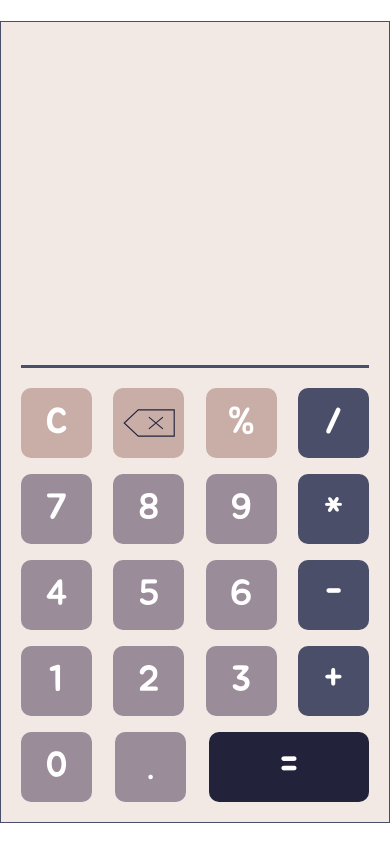
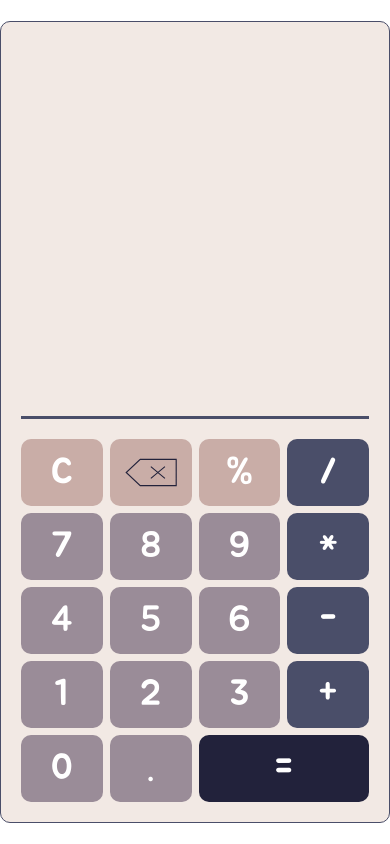
Before and after one commit to sakinarahimova/CodeAlpha_Calculator, a plain HTML site: page index.html in a window 390 px wide. Drawn offline with Linux system fonts and the light colour scheme.

Commit message:
fourth commit

```diff
--- a/index.html
+++ b/index.html
@@ -15,7 +15,7 @@
             <div class="line"></div>
             <div class="buttons-container">
                 <button id="delete-all">C</button>
-                <button id="delete-icon-button"><img class="delete-icon" src="./streamline-sharp_delete-tag.svg" alt="delete-icon"></button>
+                <button id="delete-icon-button"><img class="delete-icon" src="./icons/delete-icon.svg" alt="delete-icon"></button>
                 <button id="percent">%</button>
                 <button id="divide">/</button>
                 <button id="seven">7</button>
--- a/style.css
+++ b/style.css
@@ -20,6 +20,7 @@
     align-items: center;
     justify-content: flex-end;
     background-color: #f2e9e4;
+    border-radius: 10px;
     border: 1px solid #4a4e69;
 }
 .output{
@@ -28,7 +29,7 @@
     flex-direction: column;
     justify-content: flex-end;
     height: 100px;
-    margin-bottom: 40px;
+    margin-bottom: 36px;
 }
 .line{
     width: 100%;
@@ -46,21 +47,20 @@ h1{
     color: #4a4e69;
 }
 .delete-icon{
-    width: 70px;
+    width: 60px;
     height: 70px;
+    /* width: 100%; */
 }
 .buttons-container{
-    /* width: 100%; */
-    display: flex;
-    flex-wrap: wrap;
-    justify-content: space-between;
-    gap: 18px;
+    width: 100%;
+    display: grid;
+    grid-template-columns: repeat(4 , 1fr);
+    grid-auto-rows: 70px;
+    gap: 10px;
 }
 .buttons-container button{
     font-size: 40px;
     color: white;
-    width: 80px;
-    height: 70px;
     border: none;
     border-radius: 10px;
     background-color: #9a8c98;
@@ -69,7 +69,7 @@ h1{
     background-color: #c9ada7;
 }
 #equal{
-    width: 180px;
+    grid-column: span 2;
     background-color: #22223b;
 }
 #divide , #multiply, #minus , #plus{
@@ -77,33 +77,20 @@ h1{
 }
 
 @media screen and (max-width:600px) {
-    .calculator-container{
-        height: 100vh;
-    }
-    .calculator{
-        width: 420px;
-        height: 95vh;
-    }
-    .output{
-        margin-bottom: 36px;
-    }
-
     h1{
-        font-size: 38px;
+        font-size: 36px;
     }
     .delete-icon{
-        width: 60px;
-        height: 70px;
+        height: 67px;
     }
     .buttons-container{
-        gap: 16px;
+        width: 100%;
+        display: grid;
+        grid-template-columns: repeat(4 , 1fr);
+        grid-auto-rows: 67px;
+        gap: 7px;
     }
     .buttons-container button{
         font-size: 36px;
-        width: calc(100%/4 - 16px);
     }
-    #equal{
-    width: 160px;
-    background-color: #22223b;
 }
-}
```
Also changed, not shown: icons/delete-icon.svg (renamed from streamline-sharp_delete-tag.svg).
